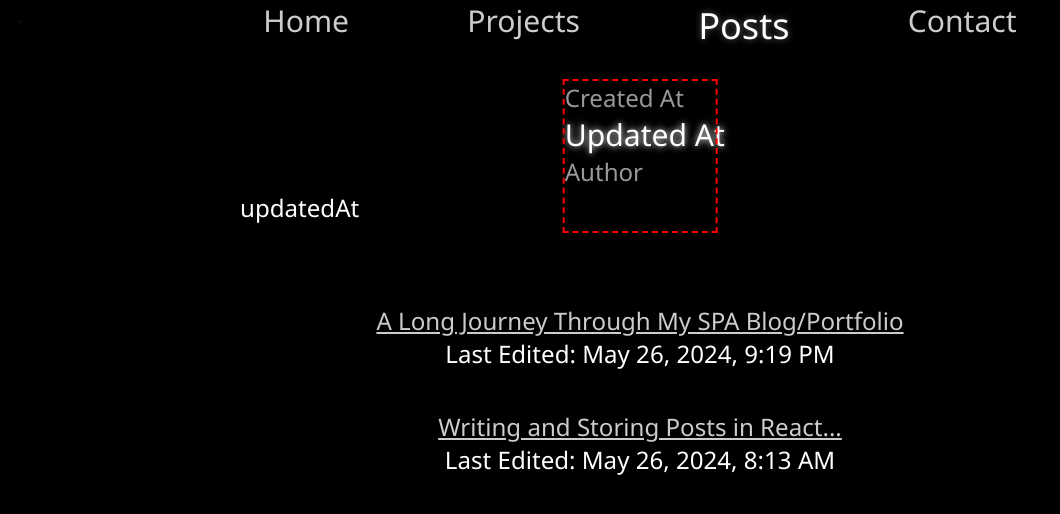
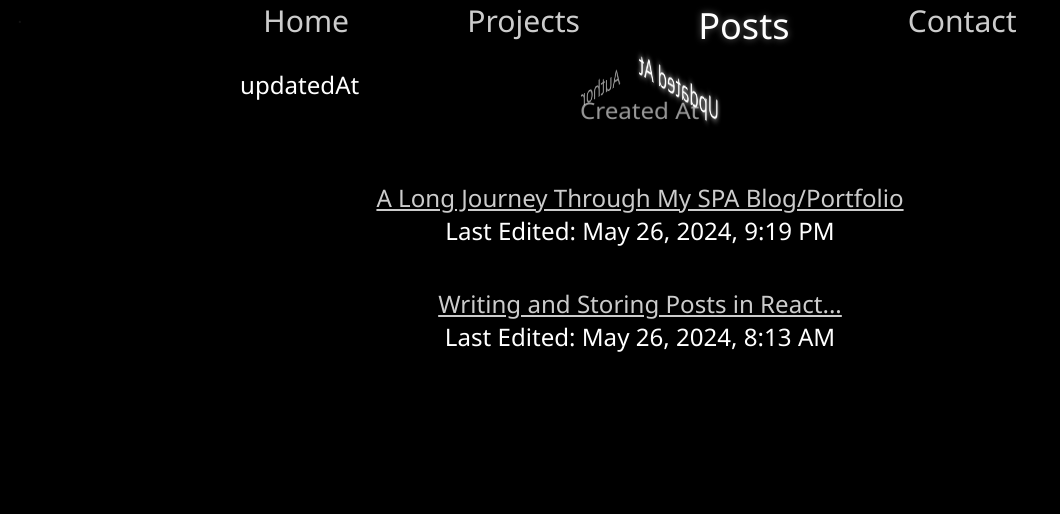
Before and after one commit to moefingers/moefingers.github.io, a React (Vite) app: page /#/Posts in a window 1280 px wide. Shown: the top 514 px of the page, without its empty margins (0-1060 px from the left). Built offline with nearby package versions, Linux system fonts and the light colour scheme.

Commit message:
finished work on spinner for posts filters and sort bys

```diff
--- a/src/assets/styles/image-roller.css
+++ b/src/assets/styles/image-roller.css
@@ -62,6 +62,12 @@
     cursor: pointer;
 }
 
+
+.image-roller-item img ~ img:hover,
+.image-roller-item img:hover ~ img {
+    opacity: 1 !important;
+}
+
 .image-roller-item img.faded {
     opacity: .3;
 }
--- a/src/assets/styles/mouse-over-spinner.css
+++ b/src/assets/styles/mouse-over-spinner.css
@@ -1,16 +1,24 @@
 div.mouse-over-spinner-container {
-    outline: dashed red 2px;
+
+    /* background-color: rgba(255,255,255,0.2); */
     width: calc(var(--general-size-factor-px) * 100);
-    height: calc(var(--general-size-factor-px) * 100);
+    height: calc( var(--font-size-factor-px) * 18 );
     position: relative;
     left: 50%;
     top: 5%;
-    transform: translate(-50%, 0%);
+    transform: translate(-50%, 0%) ;
+
 }
 
 
 div.mouse-over-spinner-item {
+    position: absolute;
+    top: 0;
+    left: 50%;
+    transform: translate(-50%, 0%);
+
     font-size: calc( var(--font-size-factor-px) * 18 );
+    line-height: calc( var(--font-size-factor-px) * 18 );
     text-wrap: nowrap;
 }
 
--- a/src/components/MouseOverSpinner.jsx
+++ b/src/components/MouseOverSpinner.jsx
@@ -1,4 +1,5 @@
-import { useEffect, useRef } from "react"
+import { useEffect, useRef, useState } from "react"
+import { useInterval } from "usehooks-ts"
 import "../assets/styles/mouse-over-spinner.css"
 
 /*
@@ -17,17 +18,40 @@ However, specifying a state, setState, and stateType (stateIsArrayOrString) will
 */
 
 export default function MouseOverSpinner({textArray, state=false, setState=false, stateIsArrayOrString=null}) {
+    // textArray = ["hi", "hello", "hola", "oi", "bruv"]
 
-    const spinnerRefElement = useRef(null)
-    useEffect(() => {
+    const [rotation, setRotation] = useState(0)
+    const [speedFactor, setSpeedFactor] = useState(0)
+    const [moving, setMoving] = useState(false)
 
-    }, [])
+    function handleMouseMoveOnSpinner(event){
+        // console.log(event)
+        const boundingRect = event.currentTarget.getBoundingClientRect()
+        const xPosInBox = (event.clientX - boundingRect.x)
+        const xPosFromCenter = xPosInBox - (boundingRect.width / 2)
+        const newSpeedFactor = xPosFromCenter / (boundingRect.width / 2)
+
+        // console.log(newSpeedFactor)
+        if(newSpeedFactor < .3 && newSpeedFactor > -.3){
+            setSpeedFactor(0)
+        } else {
+            if(newSpeedFactor >= .3){
+                setSpeedFactor(newSpeedFactor - .3)
+            } else if(newSpeedFactor <= -.3){
+                setSpeedFactor(newSpeedFactor + .3)
+            }
+        }
+    }
+
+    useInterval(() => {
+        setRotation(rotation + (speedFactor * -10))
+    }, moving ? 10 : null)
 
     return (
-        <div className="mouse-over-spinner-container">
-            <div className="mouse-over-spinner" ref={spinnerRefElement}>
-                {textArray.map((text, index) =>
-                    <div
+        <div className="mouse-over-spinner-container" onMouseMove={handleMouseMoveOnSpinner} onMouseEnter={() => setMoving(true)} onMouseLeave={() => setMoving(false)}>
+
+            {textArray.map((text, index) => {
+                return (<div style={{transform: `translateX(-50%) rotateX(-20deg)  rotateY(${index * (360 / textArray.length) + rotation}deg) translateZ(calc(var(--general-size-factor-px) * 30 * pow(${typeof text === "object" ? Object.keys(text).length : text.length}, 0.5))) `}}
                     className={`mouse-over-spinner-item ${state?"clickable":""}
                     ${stateIsArrayOrString === "string" ? (state === Object.values(text)[0] ? "selected" : "") : ""}
                     ${stateIsArrayOrString === "array" ? (state.includes(Object.values(text)[0]) ? "selected" : "") : ""}
@@ -40,9 +64,9 @@ export default function MouseOverSpinner({textArray, state=false, setState=false
                                 : [...state, Object.values(text)[0]]))
                         : null
                     }
-                    >{Object.keys(text)}</div>
-                )}
-            </div>
+                >{typeof text === "object" ? Object.keys(text) : text}</div>)
+            })}
+
         </div>
     )
 }
```
Lines whose indentation alone changed are shown as unchanged.
